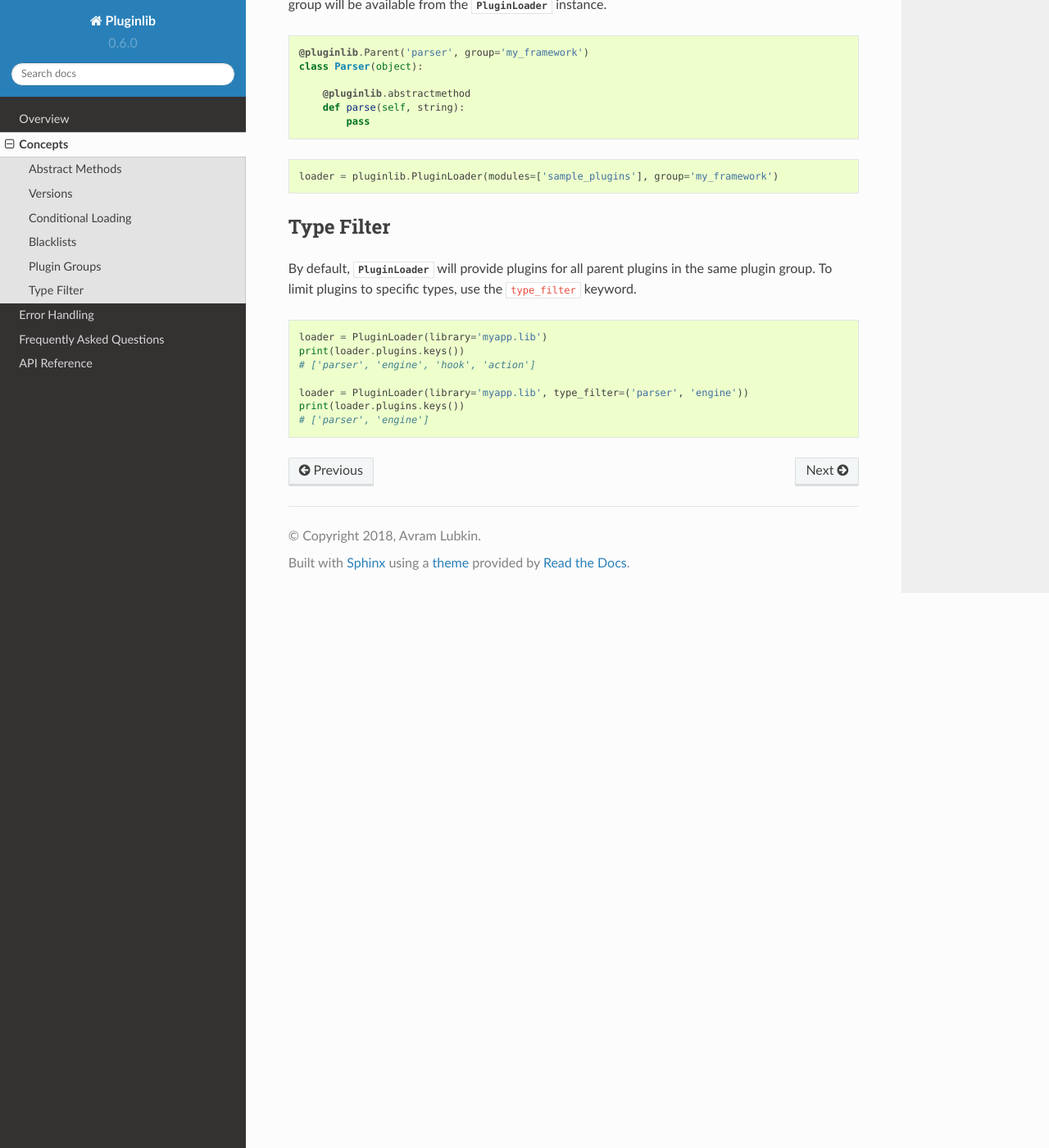
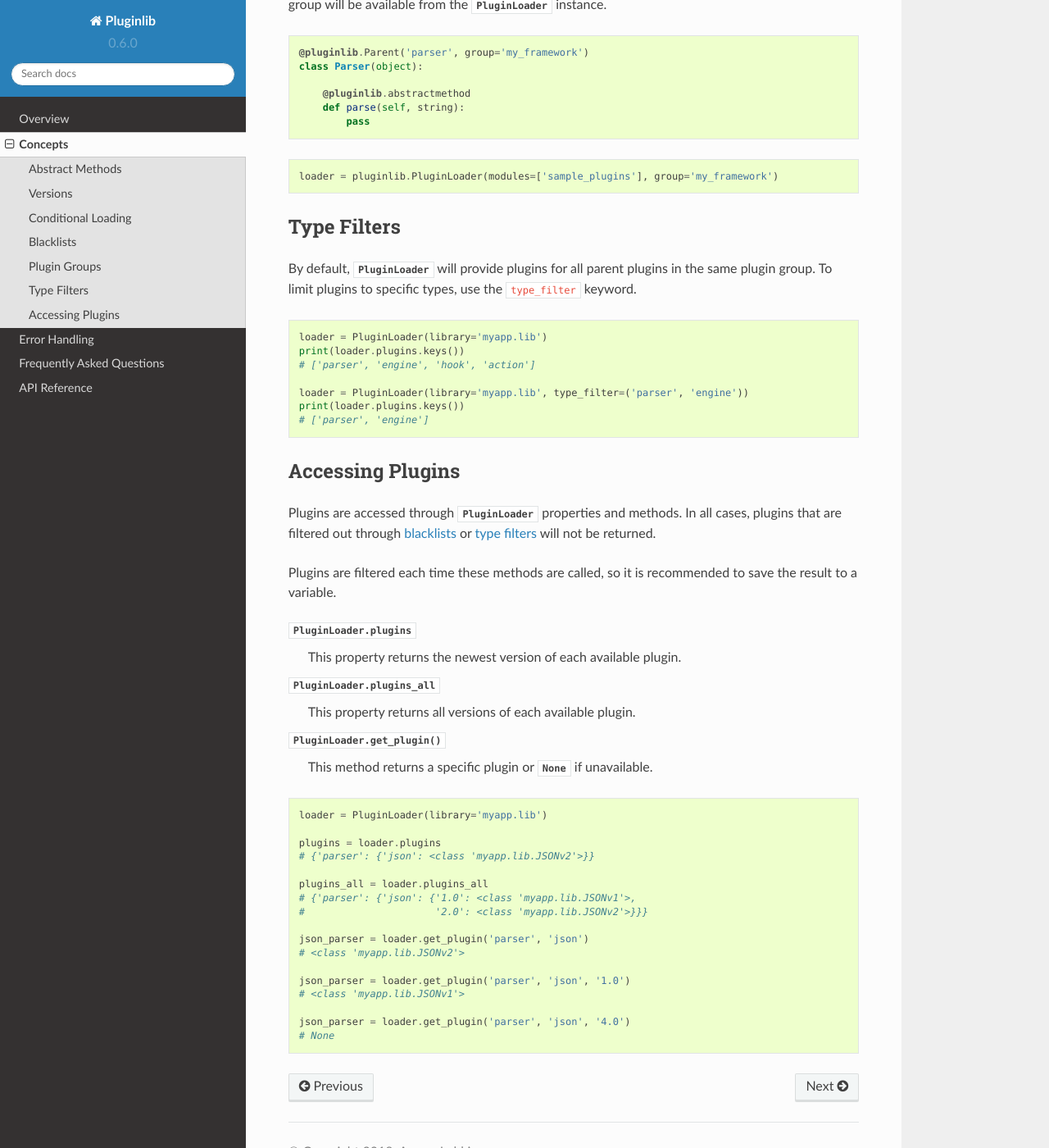
Before and after one commit to Rockhopper-Technologies/pluginlib, a Sphinx documentation site: the page built from doc/concepts.rst, in a window 1280 px wide and 1400 px high, scrolled down 3959 px. Shown: the whole window at 82% size. Built offline with Sphinx 7.4.7 and the Read the Docs theme 2.0.0, drawn with Linux system fonts in a browser that asks for light colours.

Commit message:
Add Accessing Plugins section to docs

```diff
--- a/doc/concepts.rst
+++ b/doc/concepts.rst
@@ -249,8 +249,10 @@ will be available from the :py:class:`PluginLoader` instance.
     loader = pluginlib.PluginLoader(modules=['sample_plugins'], group='my_framework')
 
 
-Type Filter
------------
+.. _type-filters:
+
+Type Filters
+------------
 
 By default, :py:class:`PluginLoader` will provide plugins for all parent plugins in the same
 plugin group. To limit plugins to specific types, use the ``type_filter`` keyword.
@@ -264,3 +266,46 @@ plugin group. To limit plugins to specific types, use the ``type_filter`` keywor
     loader = PluginLoader(library='myapp.lib', type_filter=('parser', 'engine'))
     print(loader.plugins.keys())
     # ['parser', 'engine']
+
+
+
+.. _accessing-plugins:
+
+Accessing Plugins
+-----------------
+
+Plugins are accessed through :py:class:`PluginLoader` properties and methods. In all cases,
+plugins that are filtered out through :ref:`blacklists <blacklists>` or
+:ref:`type filters <type-filters>` will not be returned.
+
+Plugins are filtered each time these methods are called, so it is recommended to save the result
+to a variable.
+
+:py:attr:`PluginLoader.plugins`
+    This property returns the newest version of each available plugin.
+
+:py:attr:`PluginLoader.plugins_all`
+    This property returns all versions of each available plugin.
+
+:py:meth:`PluginLoader.get_plugin`
+    This method returns a specific plugin or :py:data:`None` if unavailable.
+
+.. code-block:: python
+
+    loader = PluginLoader(library='myapp.lib')
+
+    plugins = loader.plugins
+    # {'parser': {'json': <class 'myapp.lib.JSONv2'>}}
+
+    plugins_all = loader.plugins_all
+    # {'parser': {'json': {'1.0': <class 'myapp.lib.JSONv1'>,
+    #                      '2.0': <class 'myapp.lib.JSONv2'>}}}
+
+    json_parser = loader.get_plugin('parser', 'json')
+    # <class 'myapp.lib.JSONv2'>
+
+    json_parser = loader.get_plugin('parser', 'json', '1.0')
+    # <class 'myapp.lib.JSONv1'>
+
+    json_parser = loader.get_plugin('parser', 'json', '4.0')
+    # None
--- a/doc/index.rst
+++ b/doc/index.rst
@@ -103,10 +103,12 @@ will load modules from specified locations and provides access to them.
     - A list of modules
     - A list of filesystem paths
 
-Plugins can also be blacklisted. See the :ref:`blacklists` section for more information.
+Plugins can also be filtered through blacklists and type filters.
+See the :ref:`blacklists` and :ref:`type-filters` sections for more information.
 
 Plugins are accessible through the :py:attr:`PluginLoader.plugins` property,
-a nested dictionary accessible through dot notation.
+a nested dictionary accessible through dot notation. For other ways to access plugins,
+see the :ref:`accessing-plugins` section.
 
 .. code-block:: python
 
```
Also changed, not shown: README.rst (+6 -2 lines).
